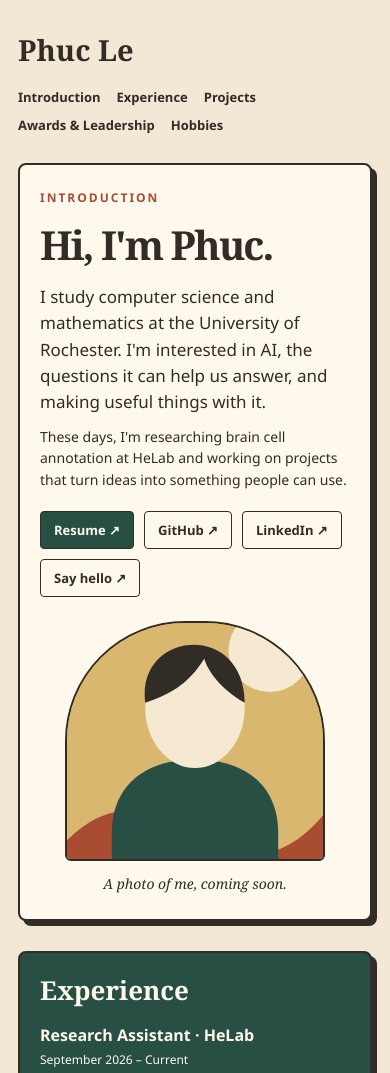
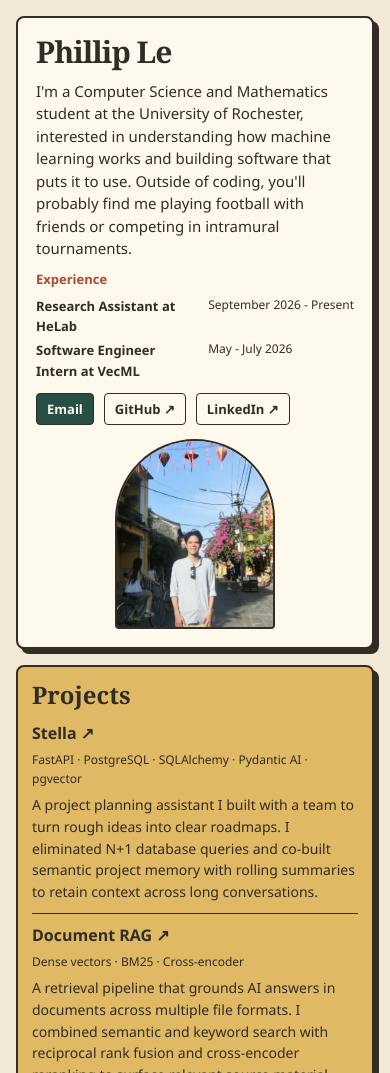
Before and after one commit to Phuc1Le/gh-deployment-workflow, a plain HTML site: page index.html in a window 390 px wide. Shown: the top 1073 px of the page. Drawn offline with Linux system fonts and the light colour scheme.

Commit message:
Done first version

```diff
--- a/css/style.css
+++ b/css/style.css
@@ -12,63 +12,73 @@ body { margin: 0; background: var(--paper); color: var(--ink); font-family: 'Seg
 a { color: inherit; text-underline-offset: 4px; }
 a:hover { text-decoration: underline; }
 a:focus-visible { outline: 3px solid currentColor; outline-offset: 5px; }
-.page { width: min(1400px, calc(100% - 48px)); margin: auto; }
-.site-header { display: flex; justify-content: space-between; align-items: center; gap: 24px; padding: 28px 0; }
-.wordmark { font-family: Georgia, serif; font-size: 29px; font-weight: bold; text-decoration: none; }
-nav { display: flex; flex-wrap: wrap; gap: 8px 22px; }
-nav a { font-size: 13px; font-weight: 600; text-decoration: none; }
-main { display: flex; flex-direction: column; gap: 30px; }
-section { position: relative; width: 86%; padding: 22px 24px; border: 2px solid var(--ink); border-radius: 8px; box-shadow: 5px 5px 0 var(--ink); scroll-margin-top: 24px; }
-.introduction { width: 100%; display: grid; grid-template-columns: 1.45fr 1fr; gap: 32px; align-items: center; padding: 24px; background: var(--cream); }
-#experience { align-self: flex-start; background: var(--green); color: var(--cream); }
-#projects { align-self: flex-end; background: var(--gold); }
-#leaderships { align-self: flex-start; background: var(--rust); color: var(--cream); }
-#hobbies { align-self: flex-end; background: #dedfc7; margin-bottom: 8px; }
-.section-label { margin: 0 0 16px; font-size: 12px; font-weight: 700; letter-spacing: 2px; text-transform: uppercase; color: var(--rust); }
+.page { width: min(1400px, calc(100% - 48px)); margin: auto; padding-top: 16px; padding-bottom: 20px; }
+main { display: grid; grid-template-columns: repeat(2, minmax(0, 1fr)); gap: 16px; align-items: stretch; }
+section { position: relative; width: 100%; min-width: 0; padding: 16px 18px; border: 2px solid var(--ink); border-radius: 8px; box-shadow: 5px 5px 0 var(--ink); scroll-margin-top: 24px; }
+.introduction { grid-column: 1 / -1; width: 100%; display: grid; grid-template-columns: minmax(0, 1fr) 220px; gap: 24px; align-items: center; padding: 18px; background: var(--cream); }
+#projects { background: var(--gold); }
+#leaderships { background: var(--rust); color: var(--cream); }
+.section-label { margin: 0 0 6px; font-size: 12px; font-weight: 700; letter-spacing: 2px; text-transform: uppercase; color: var(--rust); }
 h1, h2 { font-family: Georgia, 'Times New Roman', serif; }
-h1 { font-size: clamp(36px, 5vw, 54px); letter-spacing: -2px; line-height: 1.05; margin: 0 0 18px; }
-h2 { font-size: 28px; line-height: 1.2; margin: 0 0 18px; }
+h1 { font-size: clamp(28px, 4vw, 38px); letter-spacing: -1px; line-height: 1.05; margin: 0 0 12px; }
+h2 { font-size: 24px; line-height: 1.2; margin: 0 0 12px; }
 h3 { font-size: 16px; font-weight: 700; margin: 0; line-height: 1.4; }
 h3 a { text-decoration: none; }
-p { margin: 10px 0 0; }
-.intro-copy { font-size: 17px; line-height: 1.55; }
-.personal-links { display: flex; flex-wrap: wrap; gap: 10px; margin-top: 20px; }
-.personal-links a { padding: 8px 13px; border: 1px solid var(--ink); border-radius: 4px; font-size: 13px; font-weight: 600; text-decoration: none; }
+p { margin: 6px 0 0; }
+.intro-copy { font-size: 15px; line-height: 1.5; }
+.personal-links { display: flex; flex-wrap: wrap; gap: 10px; margin-top: 12px; }
+.personal-links a { padding: 5px 10px; border: 1px solid var(--ink); border-radius: 4px; font-size: 13px; font-weight: 600; text-decoration: none; }
 .personal-links a:first-child { background: var(--green); color: var(--cream); }
 .personal-links a:hover { text-decoration: underline; }
 .portrait { margin: 0; }
-.portrait img { display: block; width: 100%; height: auto; max-height: 270px; object-fit: cover; border: 2px solid var(--ink); border-radius: 120px 120px 6px 6px; background: var(--gold); }
-.portrait figcaption { margin-top: 12px; text-align: center; font-family: Georgia, serif; font-style: italic; font-size: 14px; }
-.entry + .entry { border-top: 1px solid currentColor; margin-top: 16px; padding-top: 16px; }
+.portrait img { display: block; width: 100%; height: auto; max-height: 260px; object-position: center 25%; object-fit: cover; border: 2px solid var(--ink); border-radius: 120px 120px 6px 6px; background: var(--gold); }
+.portrait figcaption { margin-top: 6px; text-align: center; font-family: Georgia, serif; font-style: italic; font-size: 11px; }
+.entry + .entry { border-top: 1px solid currentColor; margin-top: 10px; padding-top: 10px; }
 .entry-heading { display: flex; flex-wrap: wrap; justify-content: space-between; align-items: baseline; gap: 5px 16px; }
 .date { font-size: 12px; margin: 0; }
 .affiliation { font-size: 14px; }
-footer { display: flex; justify-content: space-between; flex-wrap: wrap; gap: 12px; padding: 36px 0; font-size: 13px; }
 .skip-link { position: absolute; left: -9999px; top: 8px; background: var(--cream); padding: 8px; z-index: 2; }
 .skip-link:focus { left: 8px; }
 @media (max-width: 800px) {
-  .page { width: calc(100% - 40px); }
-  .site-header { align-items: flex-start; flex-direction: column; gap: 14px; }
-  nav { gap: 8px 16px; }
-  .introduction { gap: 24px; padding: 26px; grid-template-columns: 1.3fr 1fr; }
-  section { width: 92%; padding: 24px; }
-  h2 { font-size: 26px; }
+  .page { width: calc(100% - 32px); }
 }
-@media (max-width: 560px) {
-  .page { width: calc(100% - 36px); }
-  main { gap: 30px; }
-  section { width: 100%; padding: 22px 20px; box-shadow: 5px 5px 0 var(--ink); }
-  .introduction { grid-template-columns: 1fr; padding: 24px 20px; }
-  .portrait { width: min(100%, 260px); justify-self: center; }
-  .portrait img { max-height: 240px; }
-  .intro-copy { font-size: 17px; }
-  h1 { font-size: 40px; }
+@media (max-width: 640px) {
+  main { grid-template-columns: minmax(0, 1fr); }
+  .introduction { grid-template-columns: minmax(0, 1fr) 140px; gap: 14px; }
+  .portrait img { max-height: 190px; }
+  .portrait figcaption { font-size: 10px; }
+  h1 { font-size: 30px; }
+  section { padding: 14px; }
+}
+@media (max-width: 400px) {
+  .introduction { grid-template-columns: minmax(0, 1fr); }
+  .portrait { width: 160px; justify-self: center; }
 }
 
-.awards { list-style: none; margin: 0 0 20px; padding: 0 0 20px; border-bottom: 1px solid currentColor; }
+.awards { list-style: none; margin: 0 0 12px; padding: 0 0 12px; border-bottom: 1px solid currentColor; }
 .awards li { display: flex; justify-content: space-between; align-items: baseline; gap: 16px; }
 .awards li + li { margin-top: 10px; }
 .awards .date { flex-shrink: 0; }
 
 .project-heading { display: flex; flex-wrap: wrap; align-items: baseline; gap: 6px 16px; }
 .tech-stack { font-size: 12px; font-weight: 400; line-height: 1.6; }
+.section-photo { margin: 0 0 12px; }
+.section-photo img { display: block; width: 100%; height: auto; border: 1px solid var(--ink); border-radius: 4px; }
+
+.intro-details { display: grid; grid-template-columns: minmax(0, 1fr); gap: 10px; margin-top: 12px; }
+.intro-details h2 { font-family: 'Segoe UI', Arial, sans-serif; font-size: 13px; margin-bottom: 5px; color: var(--rust); }
+.intro-details strong { font-size: 13px; }
+.intro-details .entry-heading { justify-content: flex-start; gap: 6px 14px; }
+.intro-details .entry-heading + .entry-heading { margin-top: 4px; }
+.intro-experience { display: grid; grid-template-columns: fit-content(60%) auto; justify-content: start; gap: 4px 16px; }
+.intro-experience h2 { grid-column: 1 / -1; }
+.intro-experience .entry-heading { display: contents; }
+.intro-experience .date { align-self: baseline; }
+.intro-hobbies p { margin: 0; font-size: 13px; }
+@media (max-width: 800px) {
+  .intro-details { grid-template-columns: minmax(0, 1fr); gap: 10px; }
+}
+
+.teammate-photo { margin: 16px 0 0; }
+.teammate-photo figcaption { margin-top: 6px; font-size: 12px; font-style: italic; text-align: center; }
+.smiley-sticker { display: inline-block; margin-left: 5px; font-size: 25px; line-height: 1; vertical-align: middle; font-style: normal; }
--- a/index.html
+++ b/index.html
@@ -9,51 +9,34 @@
   <meta property="og:description" content="Research, projects, and life at the University of Rochester." />
   <meta property="og:type" content="website" />
   <link rel="icon" type="image/svg+xml" href="images/favicon.svg" />
-  <link rel="stylesheet" href="css/style.css?v=20261018-projects" />
+  <link rel="stylesheet" href="css/style.css?v=20261027-close-dates" />
 </head>
 <body>
   <a class="skip-link" href="#main">Skip to content</a>
   <div class="page">
-    <header class="site-header">
-      <a class="wordmark" href="#introduction">Phuc Le</a>
-      <nav aria-label="Primary">
-        <a href="#introduction">Introduction</a>
-        <a href="#experience">Experience</a>
-        <a href="#projects">Projects</a>
-        <a href="#leaderships">Awards &amp; Leadership</a>
-        <a href="#hobbies">Hobbies</a>
-      </nav>
-    </header>
-
-    <main id="main">
+<main id="main">
       <section id="introduction" class="introduction" aria-labelledby="intro-title">
         <div class="intro-text">
-        <p class="section-label">Introduction</p>
-        <h1 id="intro-title">Hi, I'm Phuc.</h1>
-        <p class="intro-copy">I study computer science and mathematics at the University of Rochester. I'm interested in AI, the questions it can help us answer, and making useful things with it.</p>
-        <p>These days, I'm researching brain cell annotation at HeLab and working on projects that turn ideas into something people can use.</p>
+        <h1 id="intro-title">Phillip Le</h1>
+        <p class="intro-copy">I'm a Computer Science and Mathematics student at the University of Rochester, interested in understanding how machine learning works and building software that puts it to use. Outside of coding, you'll probably find me playing football with friends or competing in intramural tournaments.</p>
+        <div class="intro-details">
+          <div id="experience" class="intro-experience">
+            <h2>Experience</h2>
+            <div class="entry-heading"><strong>Research Assistant at HeLab</strong><span class="date">September 2026 - Present</span></div>
+            <div class="entry-heading"><strong>Software Engineer Intern at VecML</strong><span class="date">May - July 2026</span></div>
+          </div>
+        </div>
         <div class="personal-links">
-          <a href="resume.pdf" target="_blank" rel="noopener">Resume ↗</a>
+          <a href="mailto:ple6@u.rochester.edu">Email</a>
           <a href="https://github.com/Phuc1Le" target="_blank" rel="noopener">GitHub ↗</a>
           <a href="https://www.linkedin.com/in/phuc-le-hong-0a0236328/" target="_blank" rel="noopener">LinkedIn ↗</a>
-          <a href="mailto:ple6@u.rochester.edu">Say hello ↗</a>
         </div>
         </div>
         <figure class="portrait">
-          <img src="images/portrait-placeholder.svg" alt="Placeholder for a portrait of Phuc" width="360" height="420" />
-          <figcaption>A photo of me, coming soon.</figcaption>
+          <img src="images/portrait.jpg" alt="Portrait of Phuc" width="813" height="1108" />
         </figure>
       </section>
 
-      <section id="experience" aria-labelledby="experience-title">
-        <h2 id="experience-title">Experience</h2>
-        <article class="entry">
-          <div class="entry-heading"><h3>Research Assistant · HeLab</h3><p class="date">September 2026 – Current</p></div>
-        </article>
-        <article class="entry">
-          <div class="entry-heading"><h3>Software Engineer Intern · VecML</h3><p class="date">May – July 2026</p></div>
-        </article>
-      </section>
 
       <section id="projects" aria-labelledby="projects-title">
         <h2 id="projects-title">Projects</h2>
@@ -73,39 +56,41 @@
           <h3 class="project-heading"><a href="https://github.com/Phuc1Le/defect_detector_active_learning/tree/main" target="_blank" rel="noopener">Bottle Defect Detection ↗</a><span class="tech-stack">Python · PyTorch · ResNet-18 · OpenCV · scikit-learn</span></h3>
           <p>A defect detection system that reduces manual image labeling. Synthetic defects and uncertainty-based active learning achieved 93.2% accuracy and 85% F1, reaching about 90% accuracy with only half the real training labels.</p>
         </article>
+        <figure class="section-photo teammate-photo">
+          <img src="images/hackathon.png" alt="My USAII Hackathon teammates" width="1917" height="952" loading="lazy" />
+          <figcaption>My USAII Hackathon Teammate <span class="smiley-sticker" role="img" aria-label="Bright smiling face">😄</span></figcaption>
+        </figure>
       </section>
 
       <section id="leaderships" aria-labelledby="leaderships-title">
         <h2 id="leaderships-title">Awards &amp; Leadership</h2>
+        <figure class="section-photo">
+          <img src="images/fun.jpg" alt="A personal photo from Phuc's campus life" width="2048" height="1365" loading="lazy" />
+        </figure>
         <ul class="awards">
           <li><span>Silver Prize · ICPC North America Northeast Regional Contest</span><span class="date">2025</span></li>
           <li><span>First Prize · Hanoi Excellent Math Student Selection Exam</span><span class="date">2022</span></li>
           <li><span>USAII Hackathon Finalist</span><span class="date">2026</span></li>
         </ul>
         <article class="entry">
-          <div class="entry-heading"><h3>Student Accountant</h3><p class="date">September 2025 – Current</p></div>
+          <div class="entry-heading"><h3>Student Accountant</h3><p class="date">September 2025 - Present</p></div>
           <p class="affiliation">Students' Association Government, University of Rochester</p>
         </article>
         <article class="entry">
-          <div class="entry-heading"><h3>Tutor</h3><p class="date">Current</p></div>
+          <div class="entry-heading"><h3>Tutor</h3><p class="date">September 2026 - Present</p></div>
         </article>
         <article class="entry">
-          <h3>Study Group Leader</h3>
+          <div class="entry-heading"><h3>Study Group Leader</h3><p class="date">September 2026 - Present</p></div>
           <p>Discrete Mathematics</p>
         </article>
         <article class="entry">
-          <h3>Workshop Leader</h3>
+          <div class="entry-heading"><h3>Workshop Leader</h3><p class="date">September 2026 - Present</p></div>
           <p>Data Structures &amp; Algorithms</p>
         </article>
       </section>
 
-      <section id="hobbies" aria-labelledby="hobbies-title">
-        <h2 id="hobbies-title">Away from my desk</h2>
-        <p>Outside of class and projects, I enjoy soccer, basketball, billiards, swimming, and piano.</p>
-      </section>
     </main>
 
-    <footer><span>Le Hong Phuc</span><span>Rochester, New York</span></footer>
   </div>
 </body>
 </html>
```
Also changed, not shown: images/awards-placeholder.svg (added), images/fun.jpg (added), images/hackathon.png (added), images/hobbies-placeholder.svg (added), images/portrait.jpg (added), images/teammate-placeholder.svg (added).
